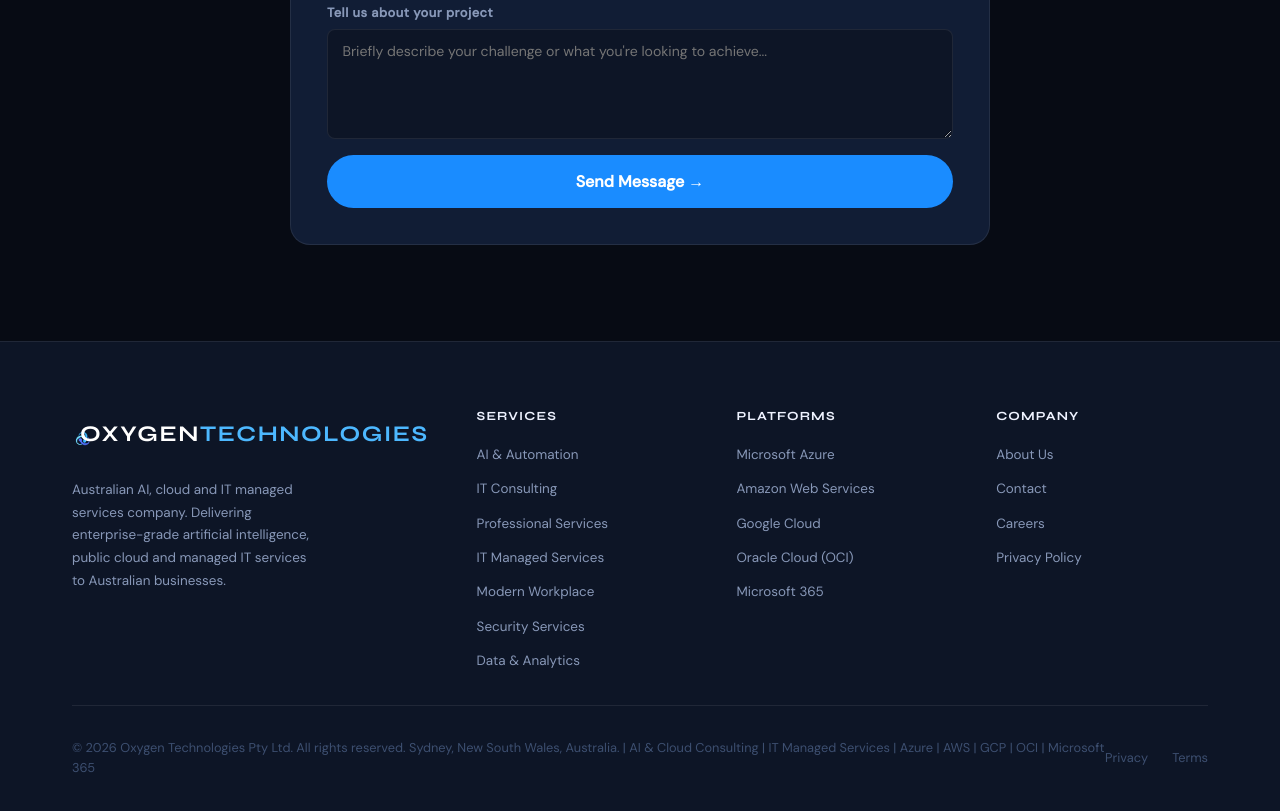
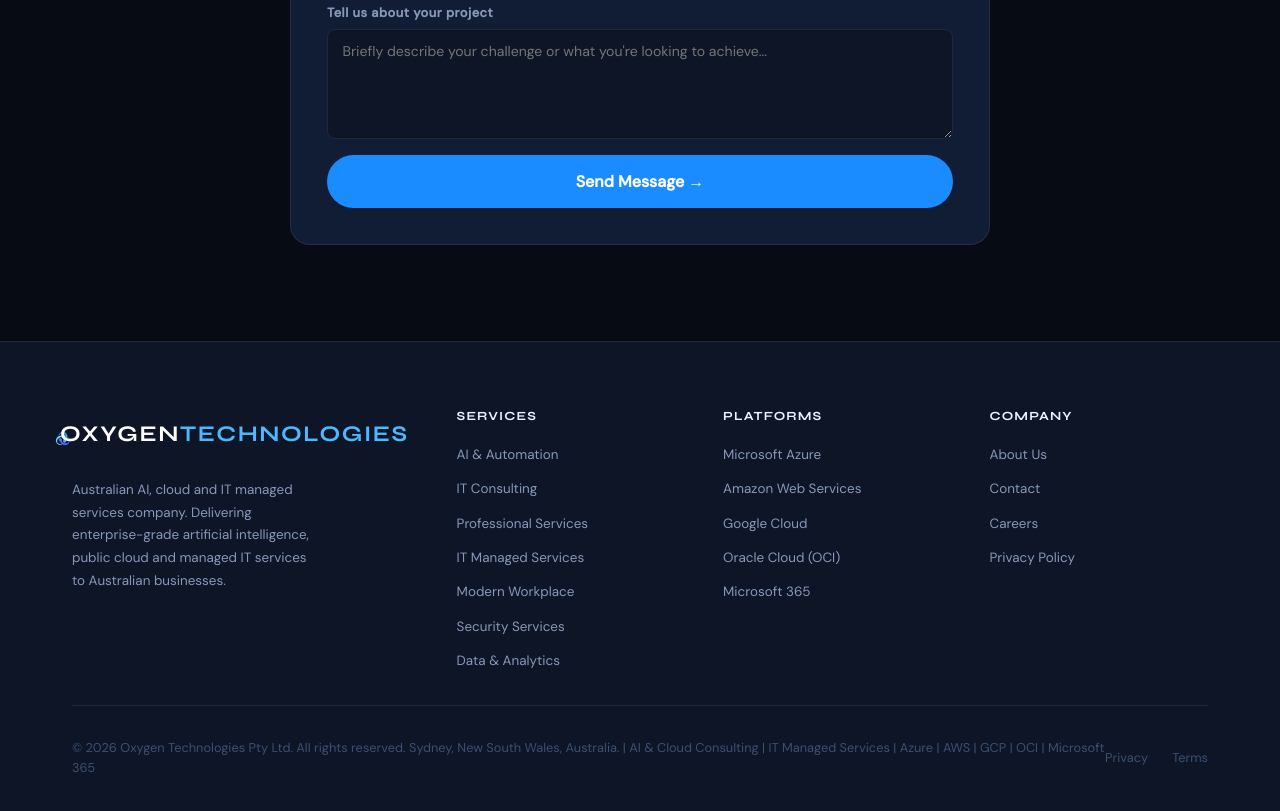
Before and after one commit to jtran1047/oxygen-tech, a plain HTML site: page index.html in a window 1280 px wide. Shown: the part 8815-9626 px from the top of the page. Drawn offline with Linux system fonts and the light colour scheme.

Commit message:
Move footer logo further left

```diff
--- a/index.html
+++ b/index.html
@@ -942,7 +942,7 @@
 <!-- FOOTER -->
 <footer>
   <div class="foot-in">
-    <div style="display:flex;align-items:flex-start;gap:3rem;margin-bottom:2rem"><div style="min-width:200px"><a href="#home" class="logo"><img src="oxygen.png" alt="Oxygen Technologies" class="logo-img" style="width:42px;height:42px;margin-right:4px;margin-left:-10px"><span class="logo-name" style="color:#fff">OXYGEN <span style="color:var(--blue-2)">TECHNOLOGIES</span></span></a><p style="color:var(--muted);font-size:.84rem;line-height:1.7;margin-top:.9rem;max-width:240px">Australian AI, cloud and IT managed services company. Delivering enterprise-grade artificial intelligence, public cloud and managed IT services to Australian businesses.</p></div>
+    <div style="display:flex;align-items:flex-start;gap:3rem;margin-bottom:2rem"><div style="min-width:200px"><a href="#home" class="logo"><img src="oxygen.png" alt="Oxygen Technologies" class="logo-img" style="width:42px;height:42px;margin-right:4px;margin-left:-30px"><span class="logo-name" style="color:#fff">OXYGEN <span style="color:var(--blue-2)">TECHNOLOGIES</span></span></a><p style="color:var(--muted);font-size:.84rem;line-height:1.7;margin-top:.9rem;max-width:240px">Australian AI, cloud and IT managed services company. Delivering enterprise-grade artificial intelligence, public cloud and managed IT services to Australian businesses.</p></div>
 <div class="foot-top" style="flex:1;margin-bottom:0;margin-top:0px;align-self:flex-start;padding-top:0">
       <div class="foot-brand" style="display:none">
         <a href="#home" class="logo"><img src="oxygen.png" alt="Oxygen Technologies" class="logo-img"><span class="logo-name">OXYGEN <span>TECHNOLOGIES</span></span></a>
```
